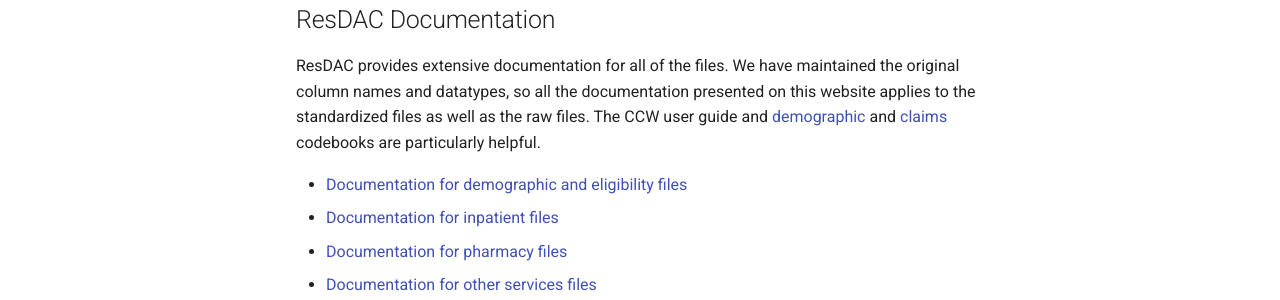
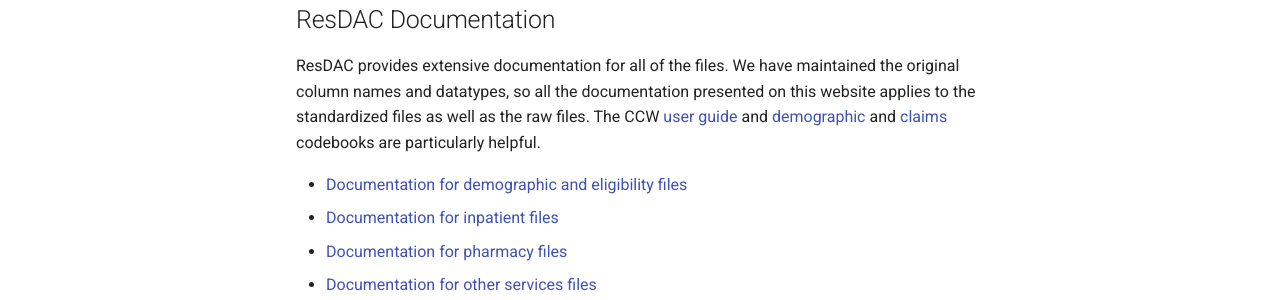
Before and after one commit to Yale-Medicaid/Documentation, an MkDocs documentation site: the page built from docs/tmsis/tmsis_medicaid_data.md, in a window 1280 px wide and 900 px high, scrolled down 1367 px. Shown: the part 466-766 px from the top of the window. Built offline with MkDocs 1.6.1 and Material for MkDocs 9.7.7, drawn with Linux system fonts in a browser that asks for light colours; part of the change alters nothing that is shown.

```diff
--- a/docs/tmsis/tmsis_medicaid_data.md
+++ b/docs/tmsis/tmsis_medicaid_data.md
@@ -66,7 +66,7 @@ taf_demog_elig_base/
 
 ## ResDAC Documentation
 
-ResDAC provides extensive documentation for all of the files. We have maintained the original column names and datatypes, so all the documentation presented on this website applies to the standardized files as well as the raw files. The CCW user guide and [demographic](https://resdac.org/sites/datadocumentation.resdac.org/files/CCW%20Codebook%20TAF%20Demographic%20Eligibility_Version%20022023.pdf) and [claims](https://resdac.org/sites/datadocumentation.resdac.org/files/CCW%20Codebook%20TAF%20Claims_Version%20022023.pdf) codebooks are particularly helpful.
+ResDAC provides extensive documentation for all of the files. We have maintained the original column names and datatypes, so all the documentation presented on this website applies to the standardized files as well as the raw files. The CCW [user guide](https://www2.ccwdata.org/documents/10280/19002246/ccw-taf-rif-user-guide.pdf) and [demographic](https://resdac.org/sites/datadocumentation.resdac.org/files/CCW%20Codebook%20TAF%20Demographic%20Eligibility_Version%20022023.pdf) and [claims](https://resdac.org/sites/datadocumentation.resdac.org/files/CCW%20Codebook%20TAF%20Claims_Version%20022023.pdf) codebooks are particularly helpful.
 
 * [Documentation for demographic and eligibility files](https://resdac.org/cms-data/files/taf-de)
 * [Documentation for inpatient files](https://resdac.org/cms-data/files/taf-ip)
```
